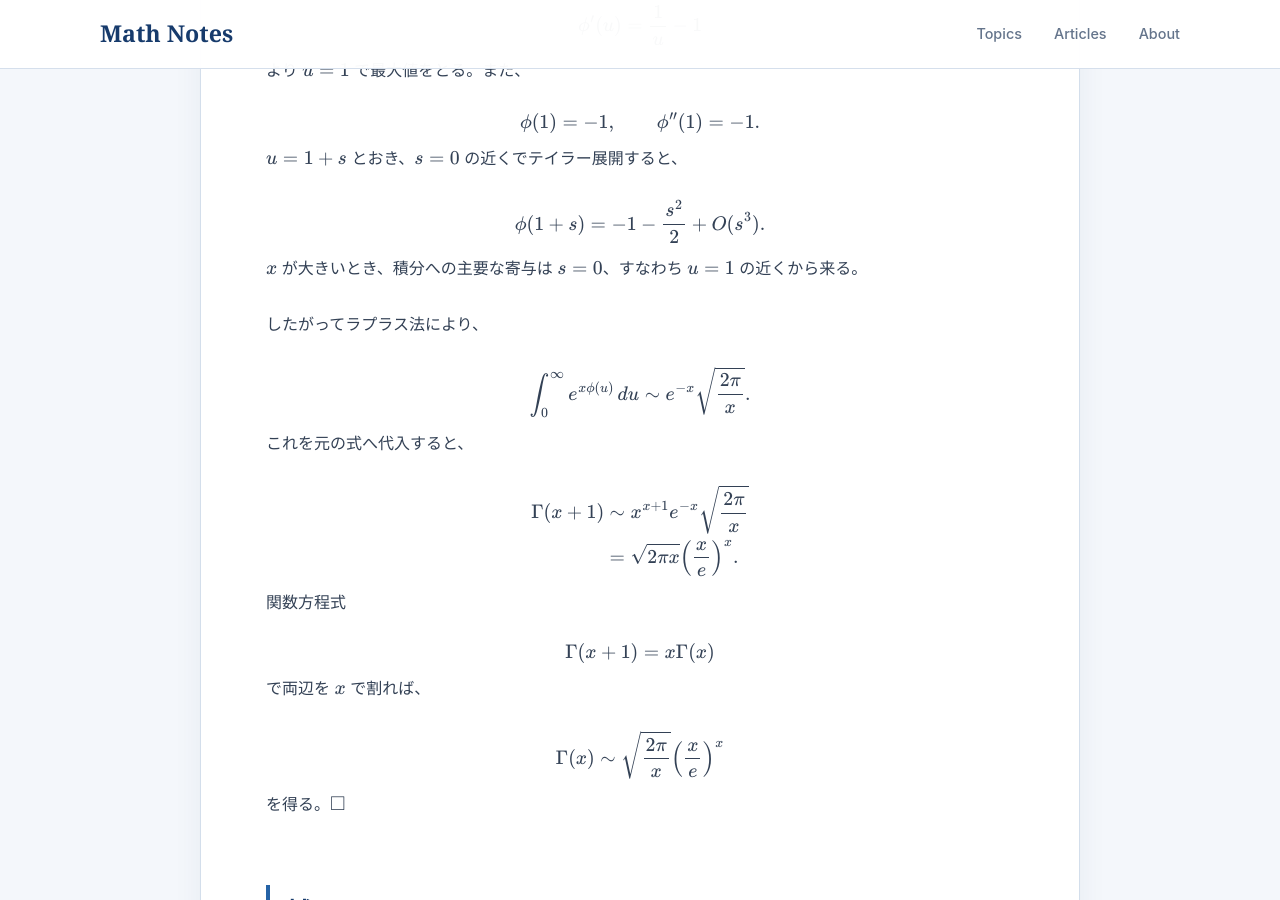
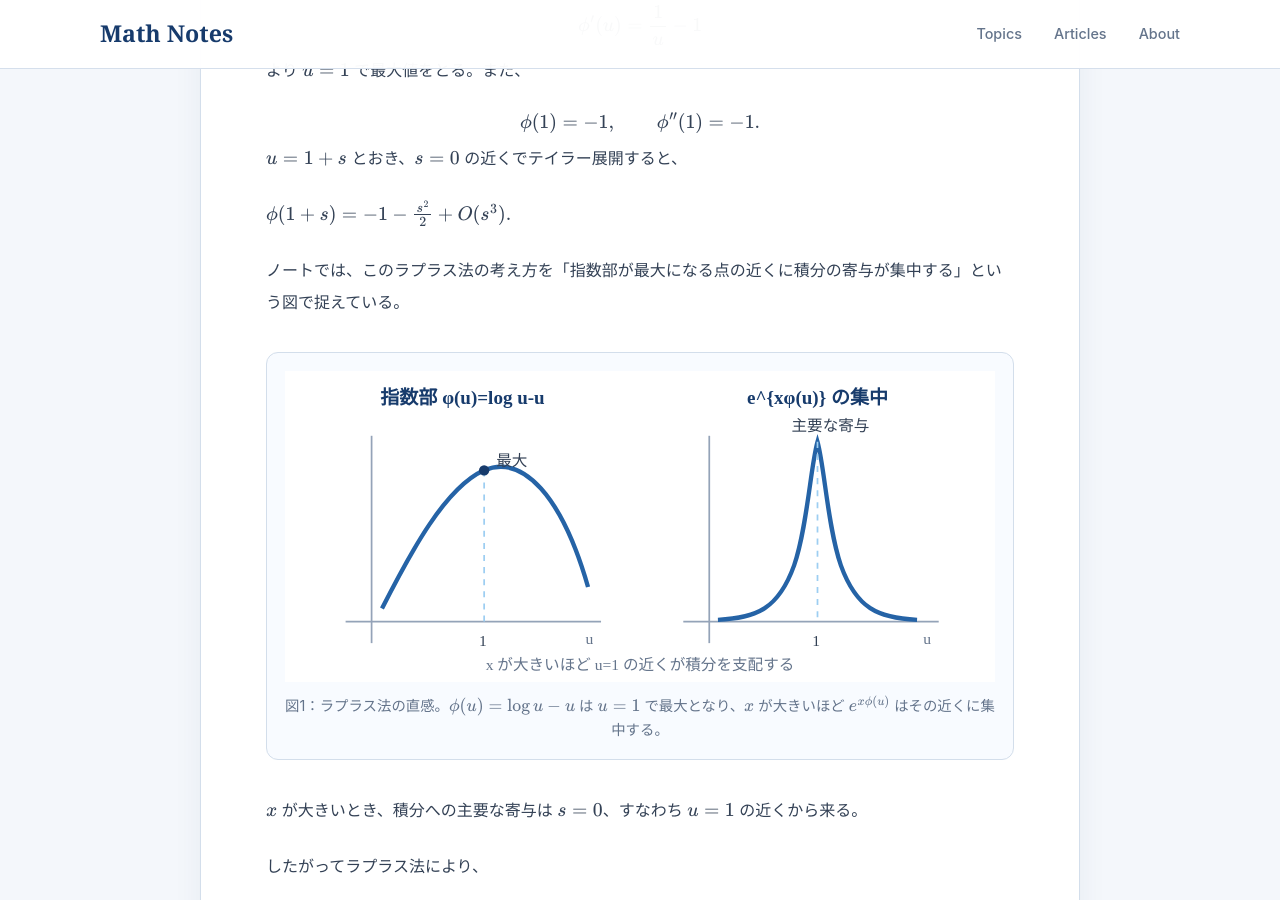
Before and after one commit to koukano/koukano.github.io, a Jekyll site: the page built from articles/gamma-stirling-formula.md, in a window 1280 px wide and 900 px high, scrolled down 1484 px. Built offline with Jekyll 4.4.1, drawn with Linux system fonts in a browser that asks for light colours.

Commit message:
図: スターリング公式のラプラス法の図を追加

```diff
--- a/articles/gamma-stirling-formula.md
+++ b/articles/gamma-stirling-formula.md
@@ -100,7 +100,7 @@ $$
 
 $u=1+s$ とおき、$s=0$ の近くでテイラー展開すると、
 
-$$
+$
 \phi(1+s)
 =
 -1
@@ -108,7 +108,14 @@ $$
 \frac{s^2}{2}
 +
 O(s^3).
-$$
+$
+
+ノートでは、このラプラス法の考え方を「指数部が最大になる点の近くに積分の寄与が集中する」という図で捉えている。
+
+<figure class="article-figure">
+  <img src="/images/figures/stirling-laplace-method.svg" alt="phi(u)がu=1で最大となりexp(x phi(u))がu=1付近に集中する図">
+  <figcaption>図1：ラプラス法の直感。$\phi(u)=\log u-u$ は $u=1$ で最大となり、$x$ が大きいほど $e^{x\phi(u)}$ はその近くに集中する。</figcaption>
+</figure>
 
 $x$ が大きいとき、積分への主要な寄与は $s=0$、すなわち $u=1$ の近くから来る。
 
```
